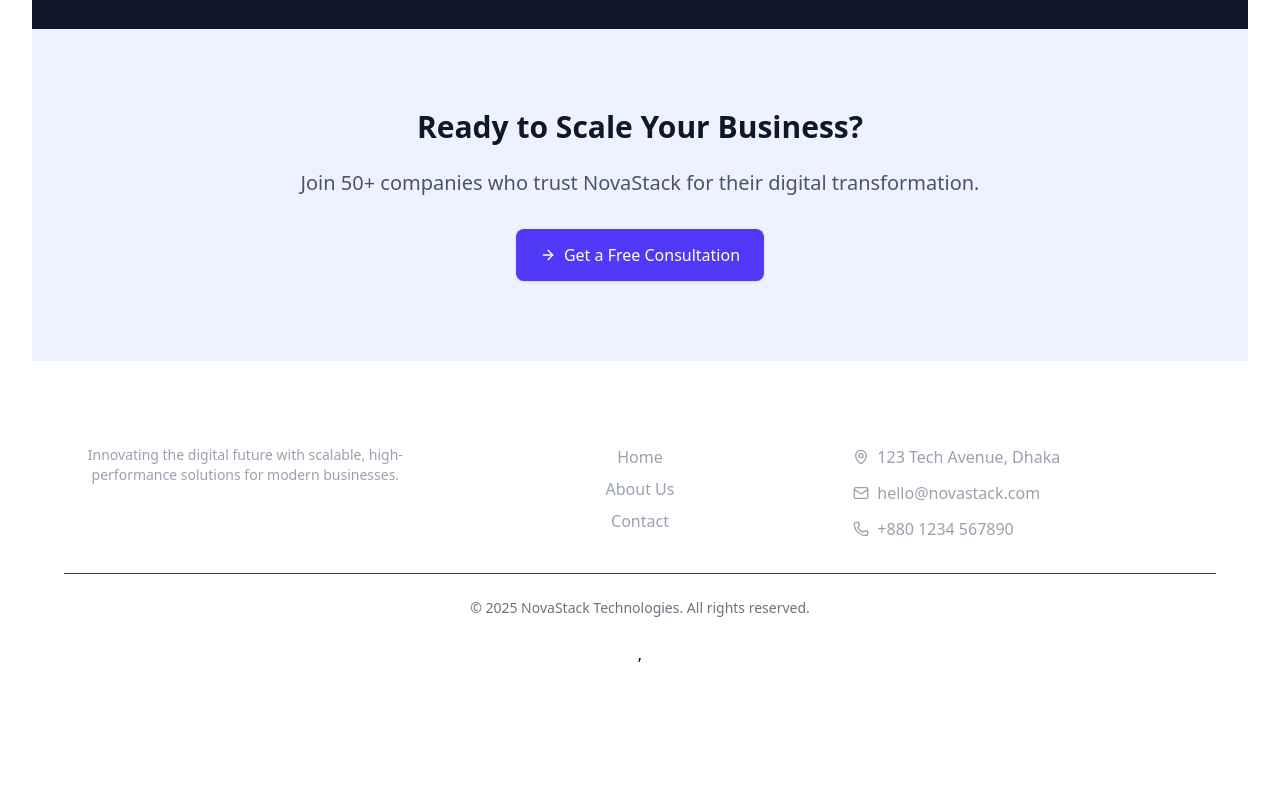
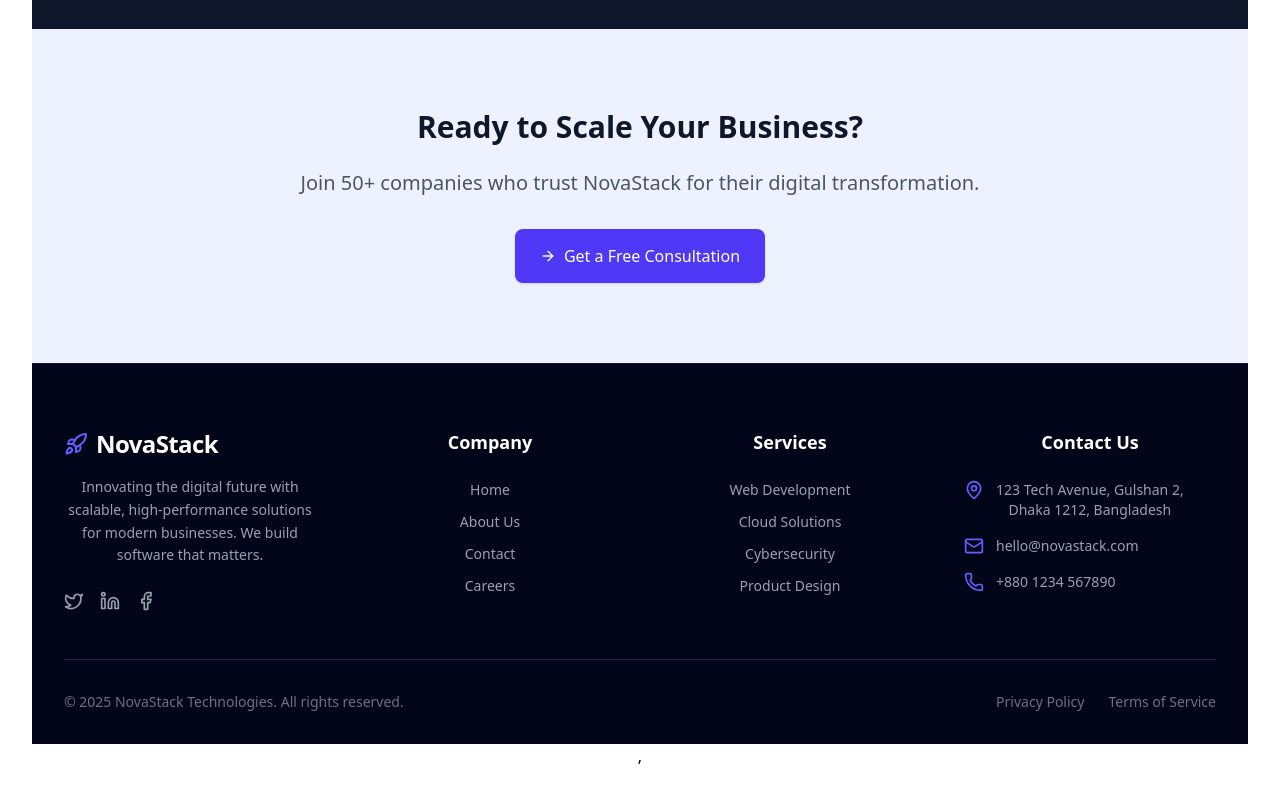
Before and after one commit to nafeesalways/novastack-tech, a React (Vite) app: page / in a window 1280 px wide. Shown: the part 1994-2794 px from the top of the page. Before the commit the page ends 2692 px from the top, so only its background shows below. Built offline with nearby package versions, Linux system fonts and the light colour scheme.

Commit message:
footer and button page added

```diff
--- a/src/components/shared/Button.jsx
+++ b/src/components/shared/Button.jsx
@@ -11,7 +11,7 @@ const Button = ({
   children,
   to,                 // If provided, renders as a Link
   onClick,            // Click handler for button mode
-  variant = 'primary', // primary, secondary, outline, ghost, danger, white
+  variant = 'primary', // primary, secondary, outline, outline-white, glass, ghost, danger, white
   size = 'md',        // sm, md, lg, xl
   className = '',     // Additional custom classes
   isLoading = false,  // Shows spinner if true
@@ -30,17 +30,24 @@ const Button = ({
     active:scale-[0.98]
   `;
 
-  // 2. Color Variants: standardized to Indigo (matching Navbar) to ensure consistency
+  // 2. Color Variants
   const variants = {
-    primary: "bg-indigo-600 text-white hover:bg-indigo-700 focus:ring-indigo-500 shadow-sm hover:shadow-md",
-    secondary: "bg-slate-800 text-white hover:bg-slate-900 focus:ring-slate-500 shadow-sm hover:shadow-md",
+    // Standard Colors
+    primary: "bg-indigo-600 text-white hover:bg-indigo-700 focus:ring-indigo-500 shadow-sm hover:shadow-md border border-transparent",
+    secondary: "bg-slate-800 text-white hover:bg-slate-900 focus:ring-slate-500 shadow-sm hover:shadow-md border border-transparent",
+
+    // Light Background Options
     outline: "border-2 border-indigo-600 text-indigo-600 bg-transparent hover:bg-indigo-50 focus:ring-indigo-500",
-    ghost: "text-gray-600 hover:bg-gray-100 hover:text-gray-900 focus:ring-gray-500",
-    danger: "bg-red-600 text-white hover:bg-red-700 focus:ring-red-500 shadow-sm",
-    white: "bg-white text-gray-900 border border-gray-200 hover:bg-gray-50 focus:ring-gray-200 shadow-sm"
+    ghost: "text-gray-600 hover:bg-gray-100 hover:text-gray-900 focus:ring-gray-500 bg-transparent",
+    danger: "bg-red-600 text-white hover:bg-red-700 focus:ring-red-500 shadow-sm border border-transparent",
+    white: "bg-white text-gray-900 border border-gray-200 hover:bg-gray-50 focus:ring-gray-200 shadow-sm",
+
+    // Dark Background / Hero Options (New)
+    "outline-white": "border-2 border-white text-white bg-transparent hover:bg-white/10 focus:ring-white",
+    glass: "bg-white/10 backdrop-blur-md border border-white/20 text-white hover:bg-white/20 focus:ring-indigo-500 shadow-lg",
   };
 
-  // 3. Size Variants: Padding and text size adjustments
+  // 3. Size Variants
   const sizes = {
     sm: "px-3 py-1.5 text-sm rounded-md",
     md: "px-5 py-2.5 text-sm rounded-lg",
@@ -52,7 +59,7 @@ const Button = ({
   const widthClass = fullWidth ? 'w-full' : '';
   const loadingClass = isLoading ? 'cursor-wait opacity-80' : '';
 
-  // Combine all classes into a single string
+  // Combine all classes
   const classes = `
     ${baseStyle}
     ${variants[variant] || variants.primary}
@@ -62,7 +69,7 @@ const Button = ({
     ${className}
   `.replace(/\s+/g, ' ').trim();
 
-  // Helper to render content (Icon + Text + Spinner)
+  // Content Helper
   const renderContent = () => (
     <>
       {isLoading && <Loader2 className="mr-2 h-4 w-4 animate-spin" />}
@@ -72,7 +79,7 @@ const Button = ({
     </>
   );
 
-  // Render as React Router Link if 'to' prop is present
+  // Render as React Router Link
   if (to && !disabled && !isLoading) {
     return (
       <Link to={to} className={classes}>
@@ -81,7 +88,7 @@ const Button = ({
     );
   }
 
-  // Otherwise, render as a standard HTML Button
+  // Render as Button
   return (
     <button
       type={type}
--- a/src/components/shared/Footer.jsx
+++ b/src/components/shared/Footer.jsx
@@ -1,52 +1,171 @@
-import React from 'react';
-import { Rocket, Mail, MapPin, Phone } from 'lucide-react';
+import React from "react";
+import { Link } from "react-router";
+import {
+  Rocket,
+  Mail,
+  MapPin,
+  Phone,
+  Facebook,
+  Linkedin,
+  Twitter,
+} from "lucide-react";
 
 const Footer = () => {
   return (
-    <footer className="bg-secondary text-white pt-10 pb-6">
+    <footer className="bg-slate-950 text-white pt-16 pb-8 border-t border-slate-900">
       <div className="max-w-7xl mx-auto px-4 sm:px-6 lg:px-8">
-        <div className="grid grid-cols-1 md:grid-cols-3 gap-8">
-
-          {/* Brand Info */}
-          <div>
-            <div className="flex items-center gap-2 mb-4">
-              <Rocket className="h-6 w-6 text-primary" />
-              <span className="text-xl font-bold">NovaStack</span>
+        <div className="grid grid-cols-1 md:grid-cols-2 lg:grid-cols-4 gap-12 mb-12">
+          {/* 1. Brand Info */}
+          <div className="space-y-4">
+            <Link to="/" className="flex items-center gap-2">
+              <Rocket className="h-6 w-6 text-indigo-500" />
+              <span className="text-2xl font-bold tracking-tight">
+                NovaStack
+              </span>
+            </Link>
+            <p className="text-gray-400 text-sm leading-relaxed">
+              Innovating the digital future with scalable, high-performance
+              solutions for modern businesses. We build software that matters.
+            </p>
+            {/* Social Icons */}
+            <div className="flex space-x-4 pt-2">
+              <a
+                target="_blank"
+                href="https://x.com/NovastackDemo"
+                className="text-gray-400 hover:text-white transition-colors"
+              >
+                <Twitter className="h-5 w-5" />
+              </a>
+              <a
+                target="_blank"
+                href="https://www.linkedin.com/NovastackDemo"
+                className="text-gray-400 hover:text-white transition-colors"
+              >
+                <Linkedin className="h-5 w-5" />
+              </a>
+              <a
+                target="_blank"
+                href="https://www.facebook.com/NovastackDemo"
+                className="text-gray-400 hover:text-white transition-colors"
+              >
+                <Facebook className="h-5 w-5" />
+              </a>
             </div>
-            <p className="text-gray-400 text-sm">
-              Innovating the digital future with scalable, high-performance solutions for modern businesses.
-            </p>
           </div>
 
-          {/* Quick Links (Reusing Navigation Logic) */}
+          {/* 2. Quick Links */}
           <div>
-            <h3 className="text-lg font-semibold mb-4">Quick Links</h3>
-            <ul className="space-y-2 text-gray-400">
-              <li><a href="/" className="hover:text-primary transition">Home</a></li>
-              <li><a href="/about" className="hover:text-primary transition">About Us</a></li>
-              <li><a href="/contact" className="hover:text-primary transition">Contact</a></li>
+            <h3 className="text-lg font-semibold mb-6 text-white">Company</h3>
+            <ul className="space-y-3 text-sm text-gray-400">
+              <li>
+                <Link
+                  to="/"
+                  className="hover:text-indigo-400 transition-colors"
+                >
+                  Home
+                </Link>
+              </li>
+              <li>
+                <Link
+                  to="/about"
+                  className="hover:text-indigo-400 transition-colors"
+                >
+                  About Us
+                </Link>
+              </li>
+              <li>
+                <Link
+                  to="/contact"
+                  className="hover:text-indigo-400 transition-colors"
+                >
+                  Contact
+                </Link>
+              </li>
+              <li>
+                <Link
+                  to="#"
+                  className="hover:text-indigo-400 transition-colors"
+                >
+                  Careers
+                </Link>
+              </li>
             </ul>
           </div>
 
-          {/* Contact Info */}
+          {/* 3. Services (New Column for better balance) */}
           <div>
-            <h3 className="text-lg font-semibold mb-4">Contact Us</h3>
-            <ul className="space-y-3 text-gray-400">
-              <li className="flex items-center gap-2">
-                <MapPin className="h-4 w-4" /> 123 Tech Avenue, Dhaka
+            <h3 className="text-lg font-semibold mb-6 text-white">Services</h3>
+            <ul className="space-y-3 text-sm text-gray-400">
+              <li>
+                <a href="#" className="hover:text-indigo-400 transition-colors">
+                  Web Development
+                </a>
               </li>
-              <li className="flex items-center gap-2">
-                <Mail className="h-4 w-4" /> hello@novastack.com
+              <li>
+                <a href="#" className="hover:text-indigo-400 transition-colors">
+                  Cloud Solutions
+                </a>
               </li>
-              <li className="flex items-center gap-2">
-                <Phone className="h-4 w-4" /> +880 1234 567890
+              <li>
+                <a href="#" className="hover:text-indigo-400 transition-colors">
+                  Cybersecurity
+                </a>
+              </li>
+              <li>
+                <a href="#" className="hover:text-indigo-400 transition-colors">
+                  Product Design
+                </a>
+              </li>
+            </ul>
+          </div>
+
+          {/* 4. Contact Info */}
+          <div>
+            <h3 className="text-lg font-semibold mb-6 text-white">
+              Contact Us
+            </h3>
+            <ul className="space-y-4 text-sm text-gray-400">
+              <li className="flex items-start gap-3">
+                <MapPin className="h-5 w-5 text-indigo-500 shrink-0" />
+                <span>
+                  123 Tech Avenue, Gulshan 2,
+                  <br />
+                  Dhaka 1212, Bangladesh
+                </span>
+              </li>
+              <li className="flex items-center gap-3">
+                <Mail className="h-5 w-5 text-indigo-500 shrink-0" />
+                <a
+                  href="mailto:hello@novastack.com"
+                  className="hover:text-white"
+                >
+                  hello@novastack.com
+                </a>
+              </li>
+              <li className="flex items-center gap-3">
+                <Phone className="h-5 w-5 text-indigo-500 shrink-0" />
+                <a href="tel:+8801234567890" className="hover:text-white">
+                  +880 1234 567890
+                </a>
               </li>
             </ul>
           </div>
         </div>
 
-        <div className="border-t border-gray-700 mt-8 pt-6 text-center text-gray-500 text-sm">
-          &copy; {new Date().getFullYear()} NovaStack Technologies. All rights reserved.
+        {/* Bottom Bar */}
+        <div className="border-t border-slate-800 pt-8 mt-8 flex flex-col md:flex-row justify-between items-center gap-4">
+          <p className="text-gray-500 text-sm text-center md:text-left">
+            &copy; {new Date().getFullYear()} NovaStack Technologies. All rights
+            reserved.
+          </p>
+          <div className="flex gap-6 text-sm text-gray-500">
+            <a href="#" className="hover:text-gray-300">
+              Privacy Policy
+            </a>
+            <a href="#" className="hover:text-gray-300">
+              Terms of Service
+            </a>
+          </div>
         </div>
       </div>
     </footer>
```
